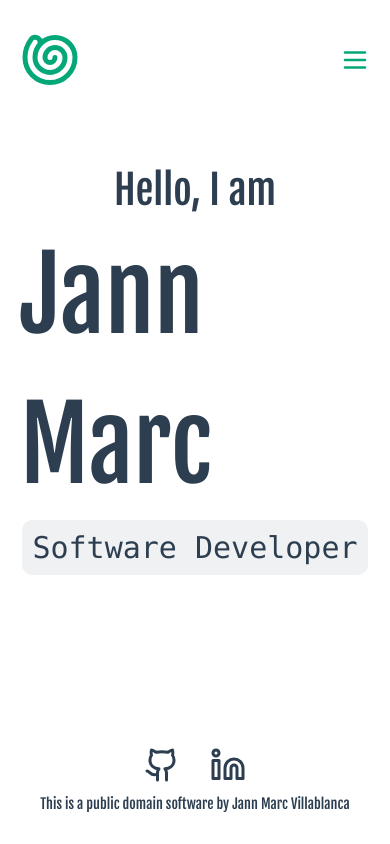
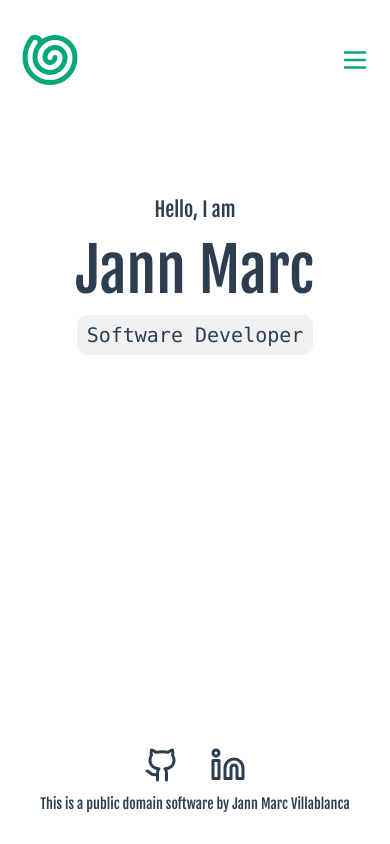
Before and after one commit to jfvillablanca/portfolio, a Vue app: page / in a window 390 px wide. Built offline with nearby package versions, Linux system fonts and the light colour scheme.

Commit message:
feat: make HomeView responsive

```diff
--- a/src/views/HomeView.vue
+++ b/src/views/HomeView.vue
@@ -20,23 +20,40 @@
 
 <style scoped lang="scss">
 .container {
-    margin-top: 20%;
+    margin-top: 30%;
     display: grid;
     place-items: center;
 
     h1 {
-        font-size: 10rem;
+        font-size: 6rem;
     }
 
     .statement {
-        font-size: 3rem;
+        font-size: 2rem;
 
         display: flex;
         align-items: center;
     }
 
     h3 {
-        font-size: 4rem;
+        font-size: 2rem;
+    }
+}
+
+@media (min-width: 768px) {
+    .container {
+        margin-top: 20%;
+        h1 {
+            font-size: 10rem;
+        }
+
+        .statement {
+            font-size: 3rem;
+        }
+
+        h3 {
+            font-size: 4rem;
+        }
     }
 }
 </style>
```
